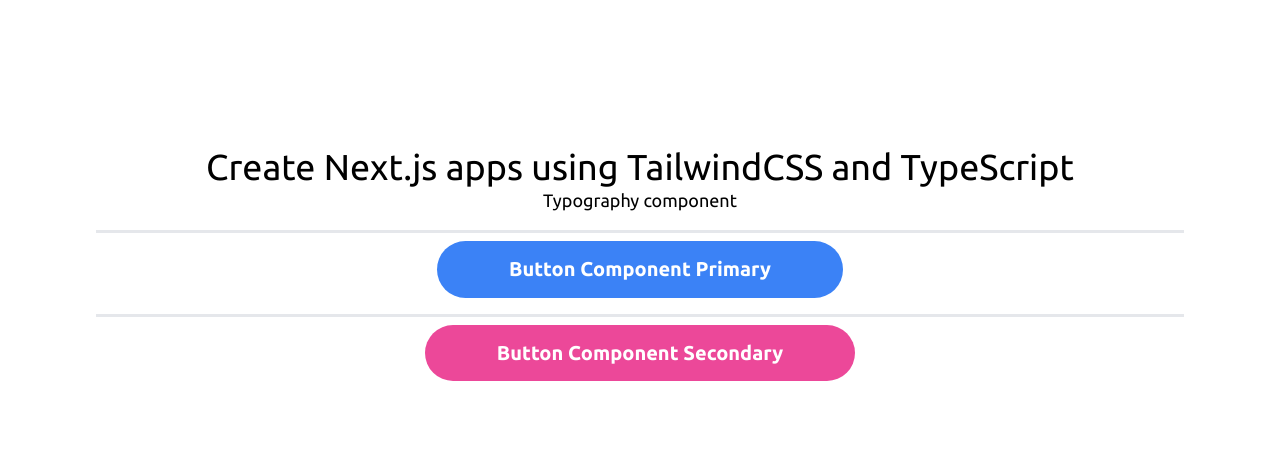
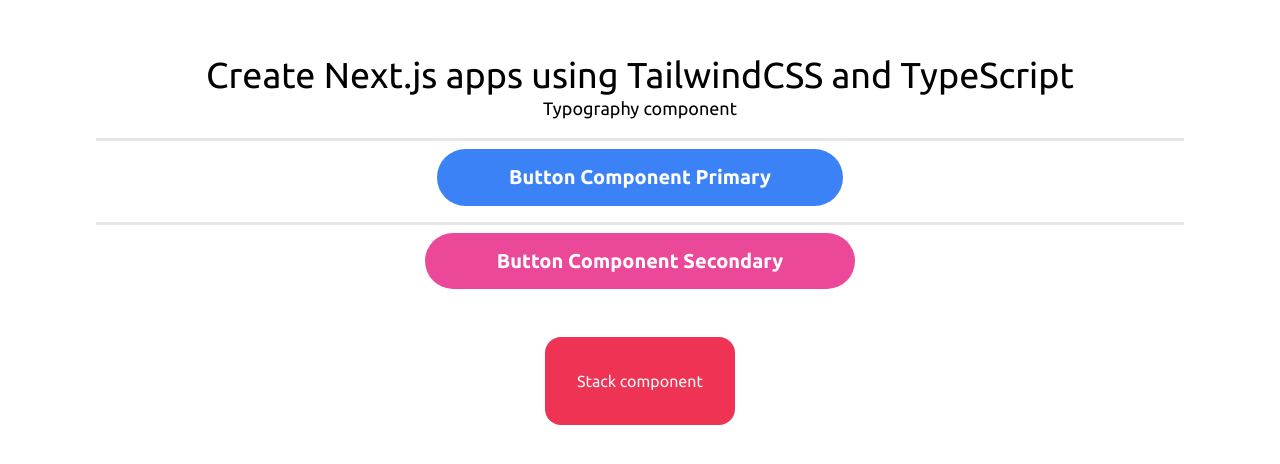
Before and after one commit to samuelrms/Boilerplate, a Next.js app: page / in a window 1280 px wide. Shown: the part 136-600 px from the top of the page. Built offline with nearby package versions, Linux system fonts and the light colour scheme.

Commit message:
feat: create stack component
creating the component stack, adding quick customization props and creating the types

```diff
--- a/src/app/page.tsx
+++ b/src/app/page.tsx
@@ -1,5 +1,6 @@
 import { Button } from '@/components/Button'
 import { Divider } from '@/components/Divider'
+import { Stack } from '@/components/Stack/Stack.styles'
 import { Typography } from '@/components/Typography'
 
 export default function Home() {
@@ -13,6 +14,9 @@ export default function Home() {
       <Button>Button Component Primary</Button>
       <Divider height={3} mb={8} mt={16} />
       <Button color="secondary">Button Component Secondary</Button>
+      <Stack p={2} bgColor="#e35" m={3} br={1} color="#f6f6f6">
+        Stack component
+      </Stack>
     </main>
   )
 }
--- /dev/null
+++ b/src/components/Stack/Stack.styles.tsx
@@ -0,0 +1,30 @@
+'use client'
+import styled from '@emotion/styled'
+import { Props } from './Stack.types'
+
+export const CustomStack = styled.div<Props>`
+  display: flex;
+  flex-direction: row;
+  align-items: baseline;
+  text-transform: none;
+  max-width: 100%;
+  background-color: ${({ bgColor }) => bgColor};
+  border-radius: ${({ br }) => br}rem;
+  border-width: ${({ borderWidth }) => borderWidth}rem;
+  border-color: ${({ borderColor }) => borderColor};
+  border-style: ${({ borderStyle }) => borderStyle};
+  padding: ${({ p }) => p}rem;
+  padding-left: ${({ pl }) => pl}rem;
+  padding-right: ${({ pr }) => pr}rem;
+  padding-top: ${({ pt }) => pt}rem;
+  padding-bottom: ${({ pb }) => pb}rem;
+  margin: ${({ m }) => m}rem;
+  margin-left: ${({ ml }) => ml}rem;
+  margin-right: ${({ mr }) => mr}rem;
+  margin-top: ${({ mt }) => mt}rem;
+  margin-bottom: ${({ mb }) => mb}rem;
+  gap: ${({ gap }) => gap}rem;
+  color: ${({ color }) => color};
+`
+
+export const Stack = ({ ...props }: Props) => <CustomStack {...props} />
--- /dev/null
+++ b/src/components/Stack/Stack.types.ts
@@ -0,0 +1,42 @@
+import { ComponentProps } from 'react'
+
+export type ElementsVariants = 'div' | 'aside' | 'article' | 'form'
+
+export type Props = {
+  /** Defines the HTML element that will be rendered. It can be a valid HTML element or a React component. */
+  as?: ElementsVariants
+  /** Defines the background color of the element. Use a valid CSS color value. */
+  bgColor?: string
+  /** Defines the color of the element's border. Use a valid CSS color value. */
+  borderColor?: string
+  /** Defines the border radius of the element in rem. */
+  br?: number
+  /** Defines the style of the element's border, e.g. "solid" or "dotted". */
+  borderStyle?: string
+  /** Sets the border width of the element in rem. */
+  borderWidth?: number
+  /** Defines the padding of the element in rem. */
+  p?: number
+  /** Defines the left padding of the element in rem. */
+  pl?: number
+  /** Defines the right padding of the element in rem. */
+  pr?: number
+  /** Defines the top padding of the element in rem. */
+  pt?: number
+  /** Defines the bottom padding of the element in rem. */
+  pb?: number
+  /** Defines the margin of the element in rem. */
+  m?: number
+  /** Defines the left margin of the element in rem. */
+  ml?: number
+  /** Defines the right margin of the element in rem. */
+  mr?: number
+  /** Defines the top margin of the element in rem. */
+  mt?: number
+  /** Defines the bottom margin of the element in rem. */
+  mb?: number
+  /** Defines the spacing between child elements, if the element (in rem) is a container with flexbox or grid. */
+  gap?: number
+  /** Defines the color of the text inside the element. Use a valid CSS color value. */
+  color?: string
+} & ComponentProps<'div'>
--- /dev/null
+++ b/src/components/Stack/index.ts
@@ -0,0 +1,3 @@
+export { Stack } from './Stack.styles'
+
+export * as StackProps from './Stack.types'
```
